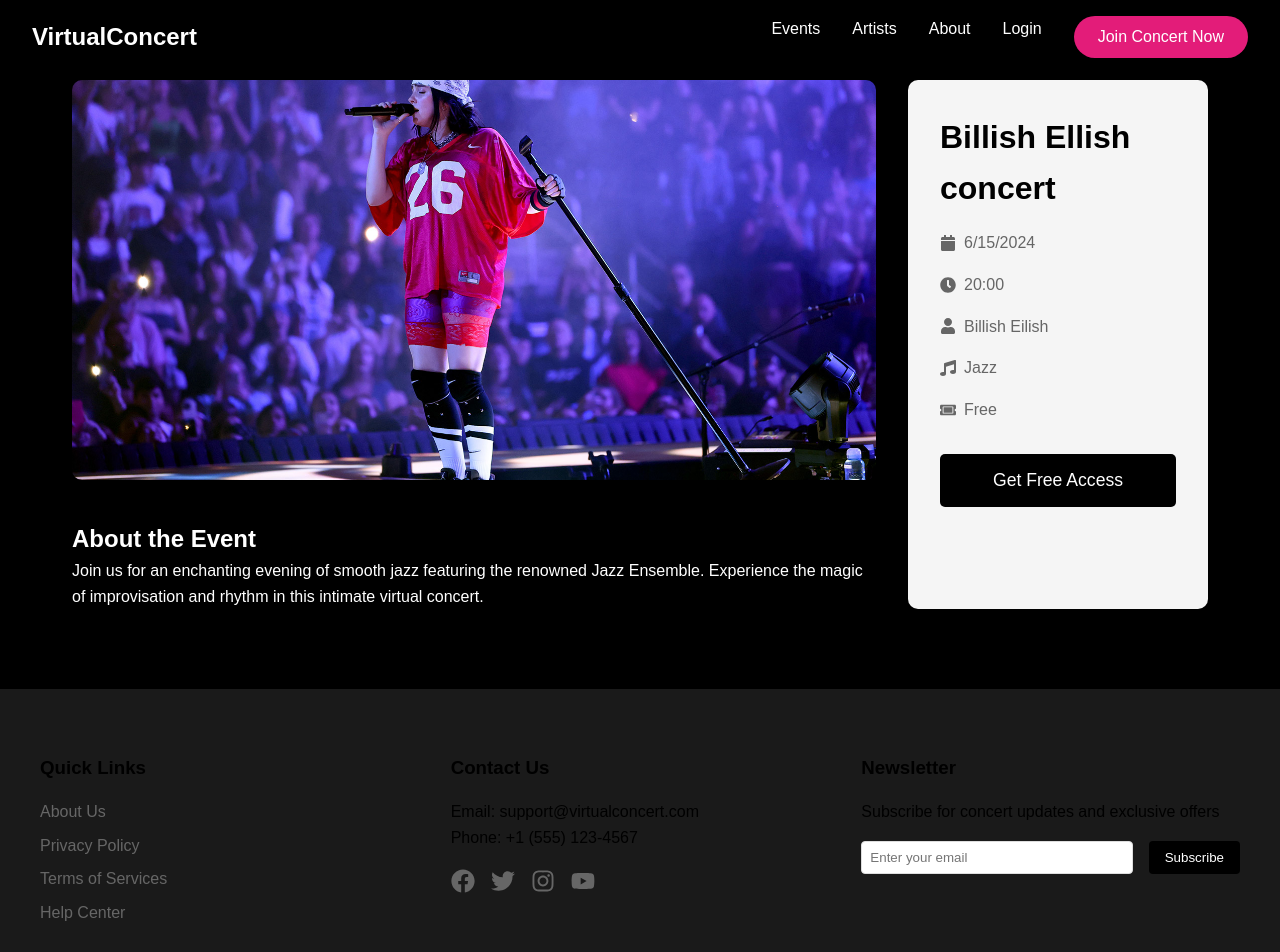
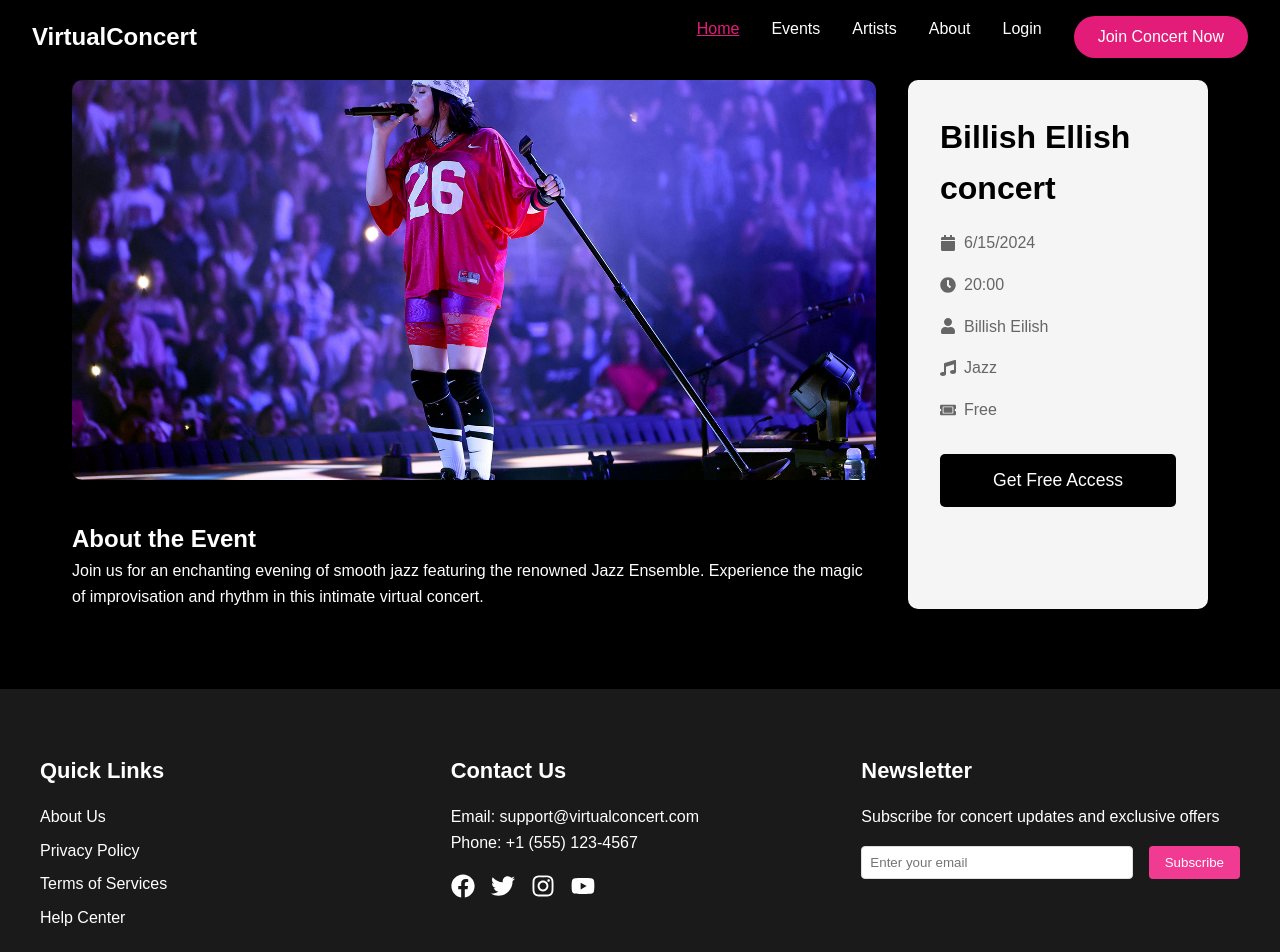
Before and after one commit to Rajesh1120/virtual-concert-typescript, a React (Create React App) app: page /event/1 in a window 1280 px wide. Shown: the top 952 px of the page. Built offline with nearby package versions, Linux system fonts and the light colour scheme.

Commit message:
set colors

```diff
--- a/src/App.tsx
+++ b/src/App.tsx
@@ -1,4 +1,4 @@
-import React from 'react';
+import React, { useState } from 'react';
 import { BrowserRouter as Router, Routes, Route } from 'react-router-dom';
 import { ThemeProvider } from 'styled-components';
 import Header from './Components/Header/Header';
@@ -12,19 +12,33 @@ import Features from './Components/Feature/Features';
 import UpcomingConcerts from './Components/UpcomingConcerts/UpcomingConcerts';
 import Footer from './Components/Footer/Footer';
 
+interface activeLinks{
+    "Home": boolean,
+    "Events": boolean,
+    "About": boolean,
+    "Login": boolean,
+    "Artists": boolean
+}
 const App: React.FC = () => {
+  const [activeLink, setActiveLink] = useState<activeLinks>({
+    "Home": true,
+    "Events": false,
+    "About": false,
+    "Login": false,
+    "Artists": false,
+  })
   return (
     <ThemeProvider theme={theme}>
       <Router>
         <GlobalStyle theme={theme} />
-        <Header />
+        <Header activeLink={activeLink} setActiveLink={setActiveLink}/>
         <Routes>
           <Route path="/" element={
             <>
-              <Hero />
+              <Hero setActiveLink={setActiveLink}/>
               <Features />
               <HowItWorks />
-              <UpcomingConcerts />
+              <UpcomingConcerts setActiveLink={setActiveLink}/>
             </>
           } />
           <Route path="/events" element={<EventListing />} />
--- a/src/Components/Feature/Features.tsx
+++ b/src/Components/Feature/Features.tsx
@@ -26,7 +26,13 @@ const Feature = styled.div`
   text-align: center;
   background: ${({ theme }) => theme.colors.background};
   border-radius: 10px;
+  cursor: pointer;
   box-shadow: 0 4px 6px rgba(0, 0, 0, 0.1);
+  transition: transform 0.3s ease, background 0.3s ease;
+ &:hover {
+    transform: scale(1.05);
+
+  }
 
   svg {
     font-size: 2.5rem;
--- a/src/Components/Footer/Footer.tsx
+++ b/src/Components/Footer/Footer.tsx
@@ -3,7 +3,7 @@ import { FaFacebook, FaTwitter, FaInstagram, FaYoutube } from 'react-icons/fa';
 
 const FooterContainer = styled.footer`
   background: ${({ theme }) => theme.colors.backgroundDark};
-  color: ${({ theme }) => theme.colors.text};
+  color: ${({ theme }) => theme.colors.secondary};
   padding: 4rem 2rem;
 `;
 
@@ -17,7 +17,7 @@ const FooterContent = styled.div`
 
 const FooterSection = styled.div`
   h3 {
-    color: ${({ theme }) => theme.colors.primary};
+    color: ${({ theme }) => theme.colors.secondary};
     margin-bottom: 1rem;
   }
 `;
@@ -30,11 +30,11 @@ const LinkList = styled.ul`
     margin-bottom: 0.5rem;
 
     a {
-      color: ${({ theme }) => theme.colors.textSecondary};
+      color: ${({ theme }) => theme.colors.secondary};
       text-decoration: none;
 
       &:hover {
-        color: ${({ theme }) => theme.colors.primary};
+      color: #e31c79;
       }
     }
   }
@@ -46,11 +46,11 @@ const SocialLinks = styled.div`
   margin-top: 1rem;
 
   a {
-    color: ${({ theme }) => theme.colors.textSecondary};
+    color: ${({ theme }) => theme.colors.secondary};
     font-size: 1.5rem;
 
     &:hover {
-      color: ${({ theme }) => theme.colors.primary};
+      color:${({theme}) => theme.colors.mainColor};
     }
   }
 `;
@@ -59,6 +59,10 @@ const NewsletterForm = styled.form`
   display: flex;
   gap: 1rem;
   margin-top: 1rem;
+`;
+const Head=styled.h3`
+    color:rgb(236, 12, 124) !important;
+
 `;
 
 const Input = styled.input`
@@ -70,14 +74,14 @@ const Input = styled.input`
 
 const Button = styled.button`
   padding: 0.5rem 1rem;
-  background: ${({ theme }) => theme.colors.primary};
+  background-color:  #f13b92;
   color: white;
   border: none;
   border-radius: 4px;
   cursor: pointer;
 
   &:hover {
-    background: ${({ theme }) => theme.colors.primaryDark};
+    transform: scale(1.05);
   }
 `;
 
@@ -86,7 +90,9 @@ const Footer = () => {
     <FooterContainer>
       <FooterContent>
         <FooterSection>
+        <Head>
           <h3>Quick Links</h3>
+        </Head>
           <LinkList>
             <li><a href="/about">About Us</a></li>
             <li><a href="/privacy">Privacy Policy</a></li>
@@ -96,7 +102,9 @@ const Footer = () => {
         </FooterSection>
 
         <FooterSection>
+          <Head>
           <h3>Contact Us</h3>
+          </Head>
           <p>Email: support@virtualconcert.com</p>
           <p>Phone: +1 (555) 123-4567</p>
           <SocialLinks>
@@ -108,10 +116,12 @@ const Footer = () => {
         </FooterSection>
 
         <FooterSection>
+          <Head>
           <h3>Newsletter</h3>
+          </Head>
           <p>Subscribe for concert updates and exclusive offers</p>
           <NewsletterForm>
-            <Input type="email" placeholder="Enter your email" />
+            <Input type="email" placeholder="Enter your email"  required/>
             <Button type="submit">Subscribe</Button>
           </NewsletterForm>
         </FooterSection>
--- a/src/Components/Header/Header.tsx
+++ b/src/Components/Header/Header.tsx
@@ -1,3 +1,4 @@
+// Header.tsx
 import React from 'react';
 import styled from 'styled-components';
 import { Link } from 'react-router-dom';
@@ -5,6 +6,8 @@ import { Link } from 'react-router-dom';
 interface NavLinkProps {
   to: string;
   children: React.ReactNode;
+  isActive: boolean;
+  setActiveLink: (link: string) => void;
 }
 
 const HeaderContainer = styled.header`
@@ -32,8 +35,16 @@ const Nav = styled.nav`
   display: flex;
   gap: 2rem;
 `;
+interface activeLinks {
+  "Home":boolean,
+  "Events": boolean,
+  "About": boolean,
+  "Login": boolean,
+  "Artists": boolean
 
-const NavLink = styled(Link)`
+}
+
+const NavLink = styled(Link)<{ isActive: boolean }>`
   color: #fff;
   text-decoration: none;
   transition: color 0.3s ease;
@@ -41,6 +52,13 @@ const NavLink = styled(Link)`
   &:hover {
     color: #e31c79;
   }
+
+  ${(props) =>
+    props.isActive &&
+    `
+    text-decoration: underline;
+    color: #e31c79;
+  `}
 `;
 
 const CTAButton = styled(Link)`
@@ -54,17 +72,67 @@ const CTAButton = styled(Link)`
   &:hover {
     background: #f13b92;
   }
+  &:active {
+    background: rgb(150, 59, 241);
+  }
 `;
 
-const Header: React.FC = () => {
+interface HeaderProps {
+  activeLink: activeLinks;
+  setActiveLink: React.Dispatch<React.SetStateAction<activeLinks>>;
+}
+
+const Header: React.FC<HeaderProps> = ({ activeLink, setActiveLink }) => {
+  const handleLinkClick = (link: keyof activeLinks) => {
+    setActiveLink({
+      Home: link === "Home",
+      Events: link === "Events",
+      About: link === "About",
+      Login: link === "Login",
+      Artists: link === "Artists",
+    });
+  };
+
   return (
     <HeaderContainer>
       <Logo to="/">VirtualConcert</Logo>
       <Nav>
-        <NavLink to="/events">Events</NavLink>
-        <NavLink to="/artists">Artists</NavLink>
-        <NavLink to="/about">About</NavLink>
-        <NavLink to="/login">Login</NavLink>
+      <NavLink
+          to="/"
+          isActive={activeLink.Home}
+          onClick={() => handleLinkClick("Home")}
+        >
+          Home
+        </NavLink>
+        <NavLink
+          to="/events"
+          isActive={activeLink.Events}
+          onClick={() => handleLinkClick("Events")}
+        >
+          Events
+        </NavLink>
+
+        <NavLink
+          to="/artists"
+          isActive={activeLink.Artists}
+          onClick={() => handleLinkClick("Artists")}
+        >
+          Artists
+        </NavLink>
+        <NavLink
+          to="/about"
+          isActive={activeLink.About}
+          onClick={() => handleLinkClick("About")}
+        >
+          About
+        </NavLink>
+        <NavLink
+          to="/login"
+          isActive={activeLink.Login}
+          onClick={() => handleLinkClick("Login")}
+        >
+          Login
+        </NavLink>
         <CTAButton to="/signup">Join Concert Now</CTAButton>
       </Nav>
     </HeaderContainer>
--- a/src/Components/Hero/Hero.tsx
+++ b/src/Components/Hero/Hero.tsx
@@ -4,7 +4,15 @@ import styled from 'styled-components';
 
 interface HeroProps {
   backgroundImage?: string;
-  // onClick?: string
+  setActiveLink:React.Dispatch<React.SetStateAction<activeLinks>>
+}
+interface activeLinks {
+  "Home": boolean,
+  "Events": boolean,
+  "About": boolean,
+  "Login": boolean,
+  "Artists": boolean
+
 }
 
 const HeroContainer = styled.div`
@@ -51,7 +59,8 @@ const HeroSubtitle = styled.p`
 `;
 
 const CTAButton = styled(Link)`
-  background: #e31c79;
+
+  background-color:  #f13b92;
   color: #fff;
   padding: 1rem 2rem;
   text-decoration: none;
@@ -68,16 +77,19 @@ const CTAButton = styled(Link)`
 `;
 
 
-const Hero: React.FC<HeroProps> = ({ backgroundImage }) => {
+const Hero: React.FC<HeroProps> = ({ setActiveLink, backgroundImage }) => {
+  const handleClick=()=>{
+    setActiveLink({ Home: false,Events: true, About: false, Login: false, Artists: false})
+  }
   return (
     <HeroContainer>
-      <HeroBackground backgroundImage={backgroundImage} />
+      <HeroBackground setActiveLink ={setActiveLink} backgroundImage={backgroundImage} />
       <HeroContent>
         <HeroTitle>Experience Live Music Like Never Before</HeroTitle>
         <HeroSubtitle>
           Join thousands of music lovers in immersive virtual concerts from the comfort of your home
         </HeroSubtitle>
-        <CTAButton to={`/events`}>See Upcoming Shows</CTAButton>
+        <CTAButton onClick={handleClick} to={`/events`}>See Upcoming Shows</CTAButton>
       </HeroContent>
     </HeroContainer>
   );
--- a/src/Components/UpcomingConcerts/UpcomingConcerts.tsx
+++ b/src/Components/UpcomingConcerts/UpcomingConcerts.tsx
@@ -10,6 +10,19 @@ interface Event {
   image: string;
   artist: string;
 }
+interface SetActiveProps {
+  setActiveLink: React.Dispatch<React.SetStateAction<activeLinks>>;
+}
+interface activeLinks {
+  "Home": boolean,
+  "Events": boolean,
+  "About": boolean,
+  "Login": boolean,
+  "Artists": boolean
+
+}
+
+
 
 const Section = styled.section`
   padding: 4rem 2rem;
@@ -87,7 +100,12 @@ const ViewAllButton = styled(Link)`
   }
 `;
 
-const UpcomingConcerts = () => {
+const UpcomingConcerts : React.FC<SetActiveProps> =({setActiveLink}) => {
+
+  const handleClick=()=>{
+   setActiveLink({ Home: false,Events: true, About: false, Login: false, Artists: false})
+  }
+
   const events: Event[] = [
     {
       id: 1,
@@ -147,7 +165,7 @@ const UpcomingConcerts = () => {
       <Container>
         <Title>Upcoming Concerts</Title>
         <Grid>
-          {events.slice(0, 3).map(event => (
+          {events.map(event => (
             <EventCard key={event.id} to={`/event/${event.id}`}>
               <EventImage src={event.image} alt={event.title} />
               <EventInfo>
@@ -164,7 +182,7 @@ const UpcomingConcerts = () => {
             </EventCard>
           ))}
         </Grid>
-        <ViewAllButton to="/events">See All Events</ViewAllButton>
+        <ViewAllButton onClick={handleClick} to="/events">See All Events</ViewAllButton>
       </Container>
     </Section>
   );
--- a/src/Components/styles/theme.ts
+++ b/src/Components/styles/theme.ts
@@ -12,6 +12,7 @@ declare module 'styled-components' {
       border: string;
       text: string;
       textSecondary: string;
+      mainColor:string;
     }
   }
 }
@@ -26,6 +27,7 @@ export const theme: DefaultTheme = {
     primaryDark: '#333333',
     border: '#dddddd',
     text: '#000000',
+    mainColor: '#e31c79',
     textSecondary: '#666666',
   },
 };
```
